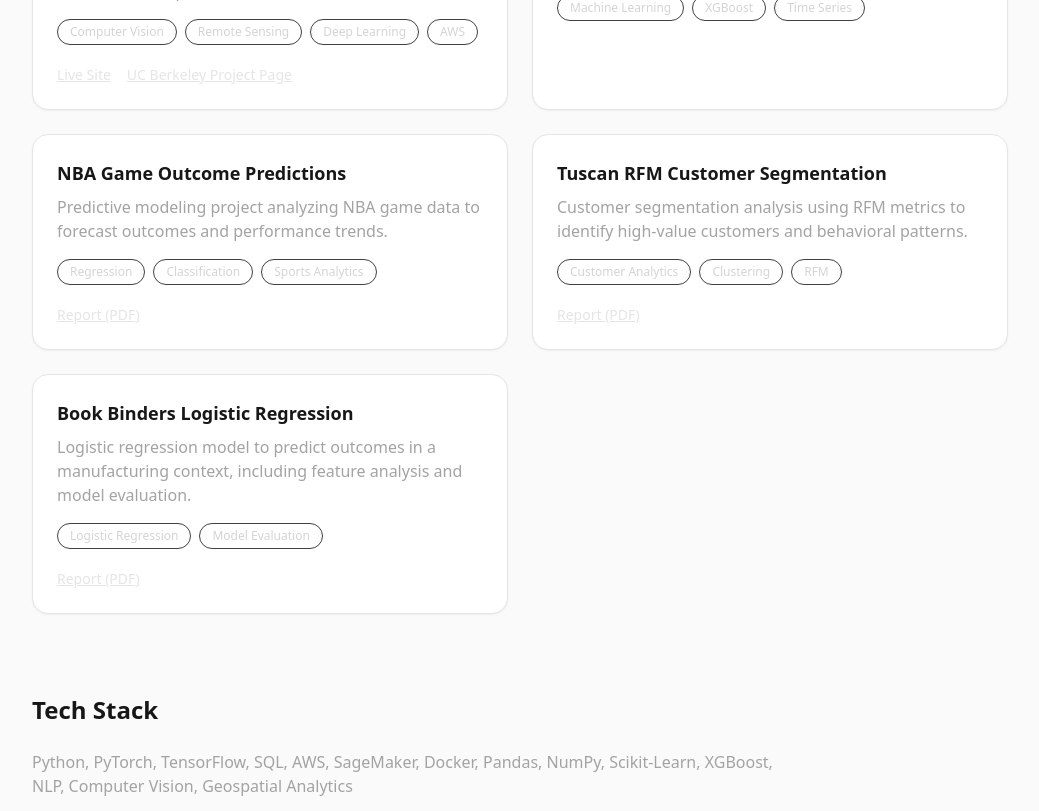
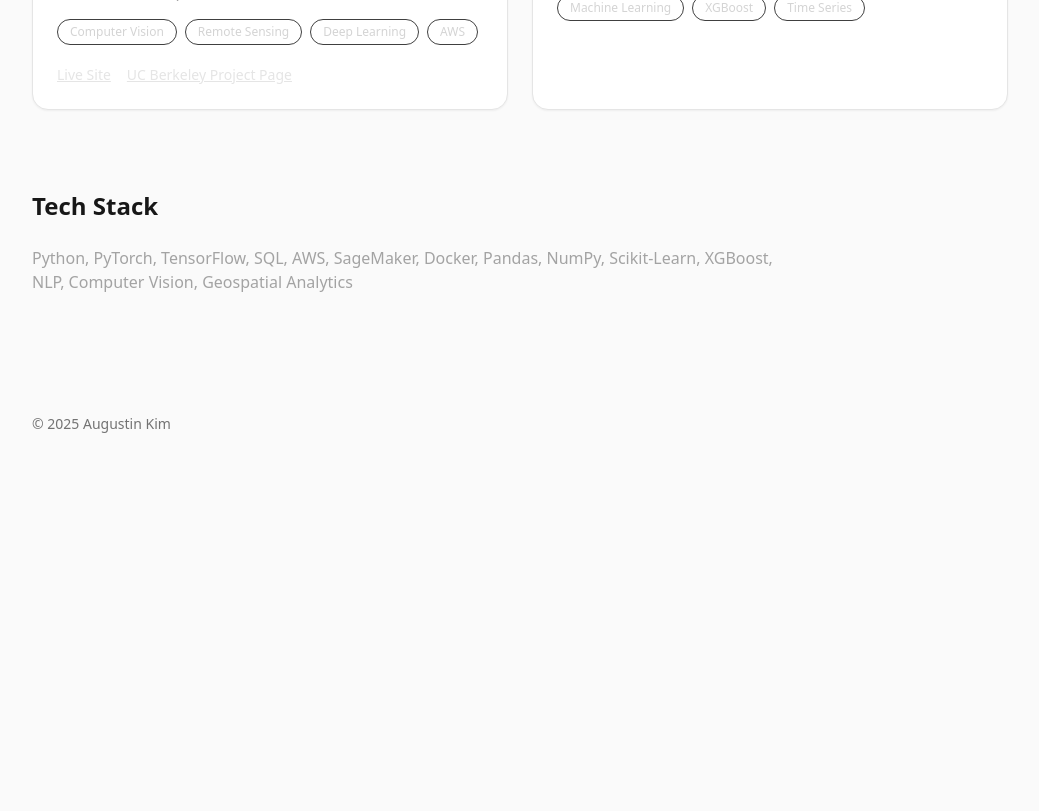
Before and after one commit to ajaykim94/augustin-portfolio, a Next.js app: page / in a window 1280 px wide. Shown: the part 540-1351 px from the top of the page, without its empty margins (120-1159 px from the left). After the commit the page ends 1038 px from the top, so only its background shows below. Built offline with nearby package versions, Linux system fonts and the light colour scheme.

Commit message:
Update page.tsx

```diff
--- a/app/page.tsx
+++ b/app/page.tsx
@@ -21,43 +21,8 @@ const PROJECTS = [
     tags: ["Machine Learning", "XGBoost", "Time Series"],
     links: [],
   },
-  {
-    title: "NBA Game Outcome Predictions",
-    description:
-      "Predictive modeling project analyzing NBA game data to forecast outcomes and performance trends.",
-    tags: ["Regression", "Classification", "Sports Analytics"],
-    links: [
-      {
-        label: "Report (PDF)",
-        href: "/reports/NBA_Predictions_Project_Report.pdf",
-      },
-    ],
-  },
-  {
-    title: "Tuscan RFM Customer Segmentation",
-    description:
-      "Customer segmentation analysis using RFM metrics to identify high-value customers and behavioral patterns.",
-    tags: ["Customer Analytics", "Clustering", "RFM"],
-    links: [
-      {
-        label: "Report (PDF)",
-        href: "/reports/Tuscan_RFM_Report.pdf",
-      },
-    ],
-  },
-  {
-    title: "Book Binders Logistic Regression",
-    description:
-      "Logistic regression model to predict outcomes in a manufacturing context, including feature analysis and model evaluation.",
-    tags: ["Logistic Regression", "Model Evaluation"],
-    links: [
-      {
-        label: "Report (PDF)",
-        href: "/reports/Book_Binders_Report.pdf",
-      },
-    ],
-  },
 ];
+
 
 export default function Home() {
   return (
```
